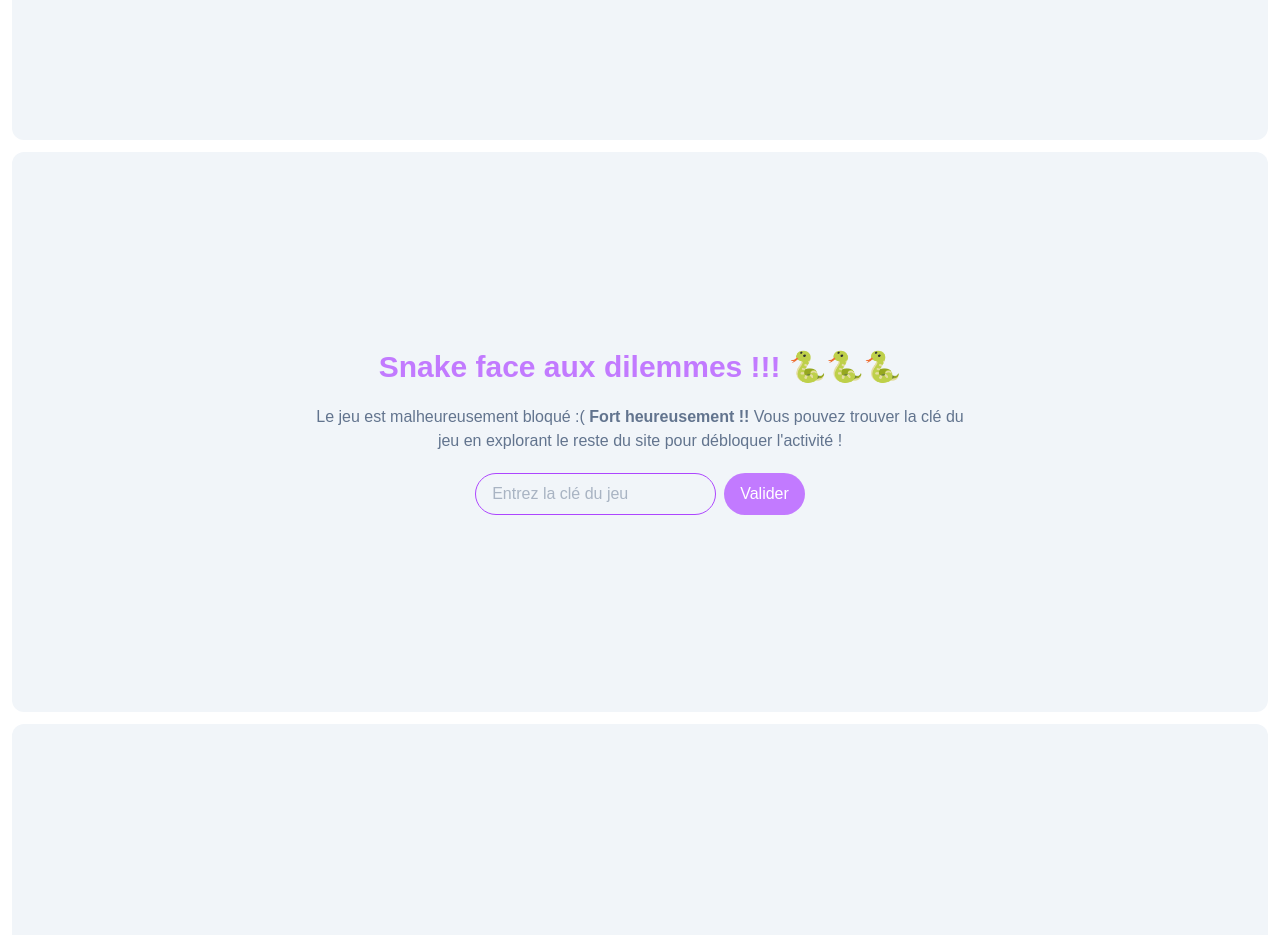
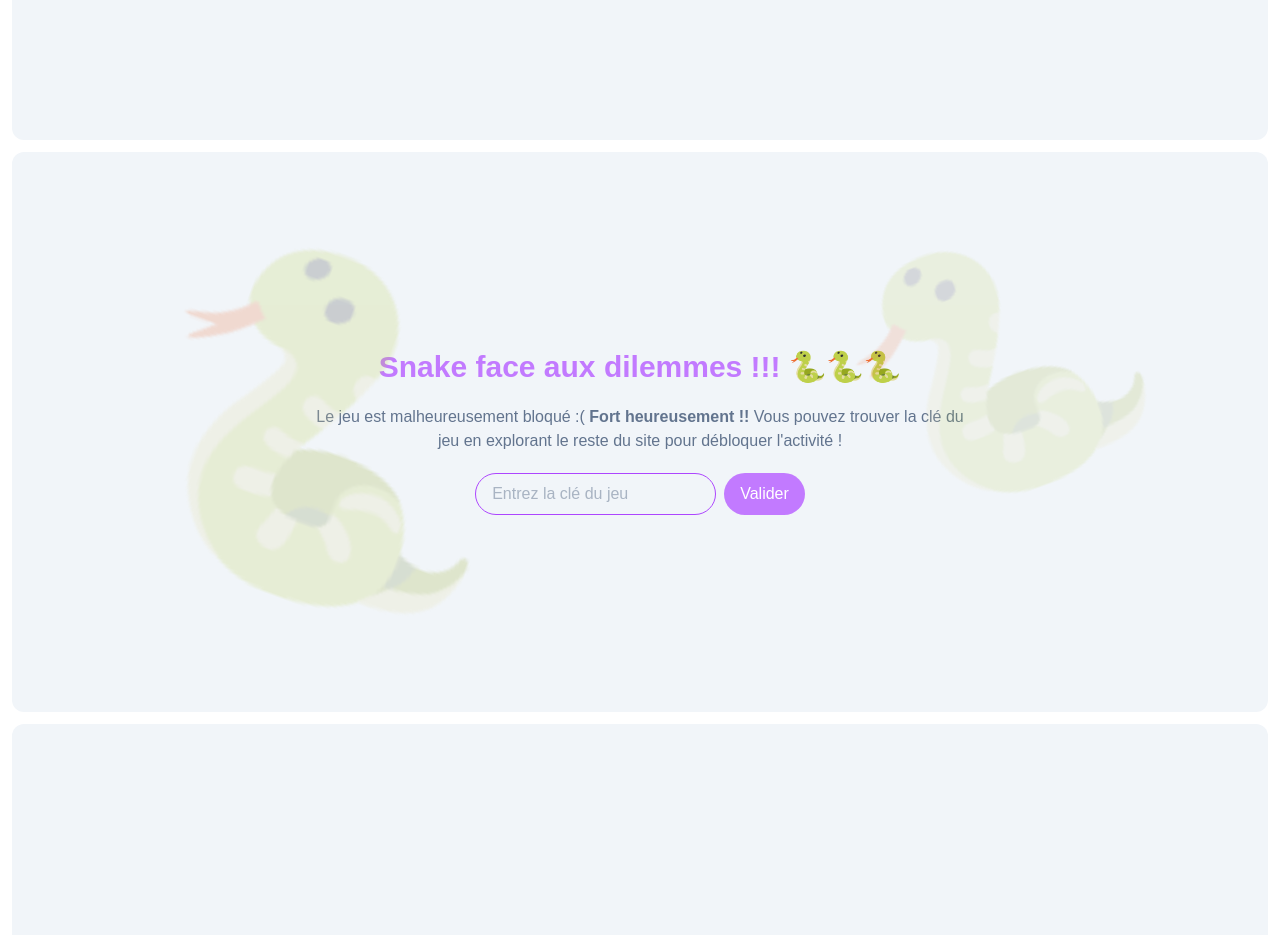
Before and after one commit to ErwanCoubret/ndi-2025, a Next.js app in the folder next-app/: page / in a window 1280 px wide. Shown: the part 1220-2155 px from the top of the page. Built offline with nearby package versions, Linux system fonts and the light colour scheme.

Commit message:
feat: emojis de zinzin

```diff
--- a/next-app/app/components/snake/SnakeSection.tsx
+++ b/next-app/app/components/snake/SnakeSection.tsx
@@ -23,11 +23,19 @@ export default function SnakeSection() {
   };
 
   return (
-    <div id="snake" className="w-full h-fit pb-1 px-1 lg:pb-3 lg:px-3">
+    <div id="snake" className="relative w-full h-fit pb-1 px-1 lg:pb-3 lg:px-3 overflow-hidden">
       <div className="w-full h-full min-h-[70vh] flex flex-col gap-5 items-center justify-center bg-slate-100 py-10 px-4 rounded xl:rounded-xl relative overflow-hidden">
         <p className="text-center text-3xl text-purple-400 font-bold">
           Snake face aux dilemmes !!! 🐍🐍🐍
         </p>
+
+        <span className="text-[20rem] opacity-0 lg:opacity-20 left-30 rotate-20 absolute">
+          🐍
+        </span>
+
+        <span className="text-[15rem] opacity-15 right-30 top-8 -rotate-20 absolute">
+          🐍
+        </span>
 
         <p className="text-center text-slate-500 font-medium max-w-2xl">
           Le jeu est malheureusement bloqué :({" "}
@@ -36,7 +44,7 @@ export default function SnakeSection() {
           l'activité !
         </p>
 
-        <div className="flex gap-2">
+        <div className="flex gap-2 z-10">
           <input
             type="text"
             onChange={handleInputChange}
@@ -58,7 +66,7 @@ export default function SnakeSection() {
             href="/snake"
             className="bg-white w-fit text-purple-400 flex items-center justify-center px-6 py-2 rounded-full transform hover:scale-105 duration-300 hover:bg-purple-400 hover:text-white transition-all cursor-pointer group relative"
           >
-            <FaArrowRight className="absolute right-6 transform transition-all duration-300 ease-in-out rotate-90 opacity-0 group-hover:rotate-0 group-hover:opacity-100 group-hover:right-4" />
+            <FaArrowRight className="absolute z-10 right-6 transform transition-all duration-300 ease-in-out rotate-90 opacity-0 group-hover:rotate-0 group-hover:opacity-100 group-hover:right-4" />
             <span className="transition-all duration-300 ease-in-out group-hover:pr-6">
               Accéder au Snake
             </span>
```
